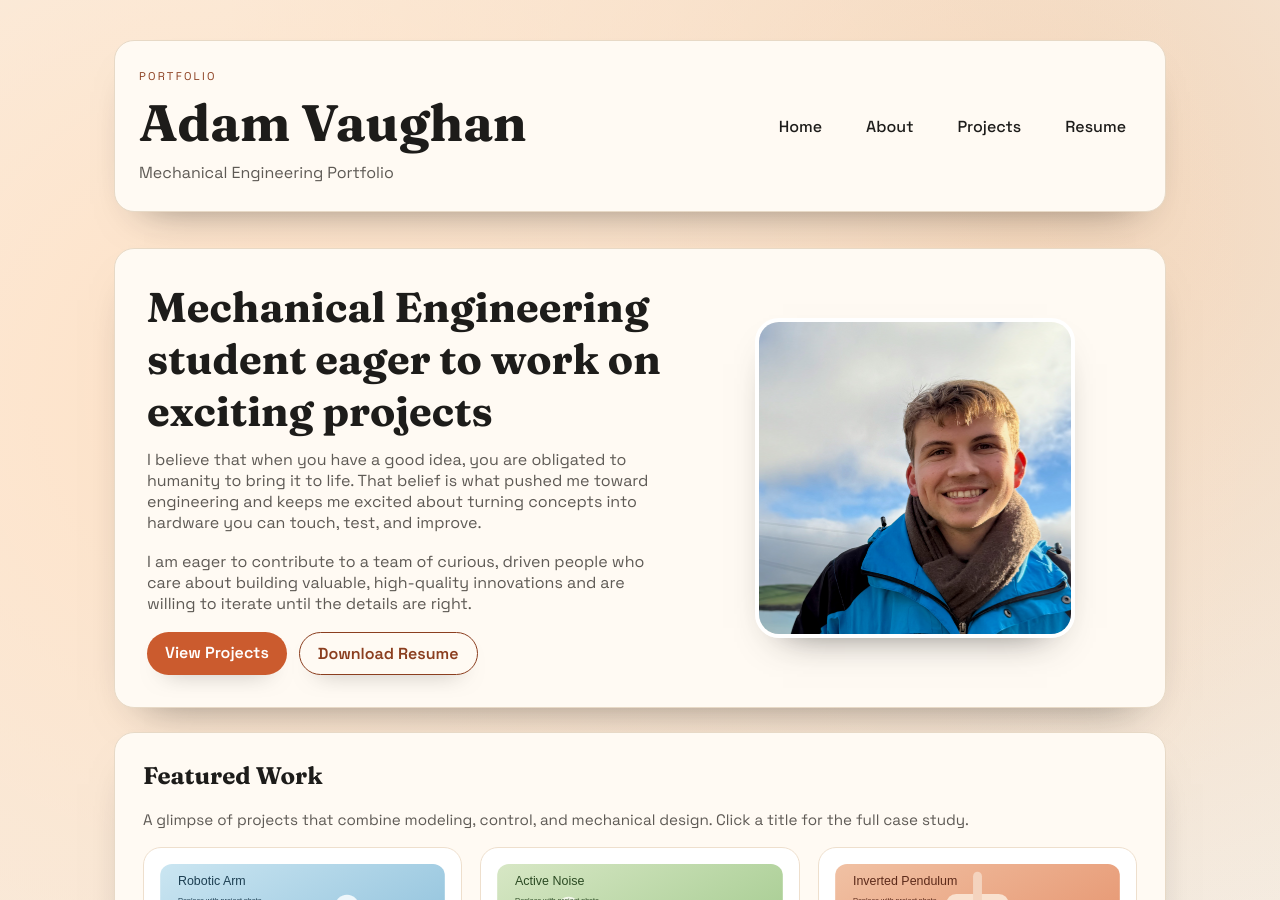
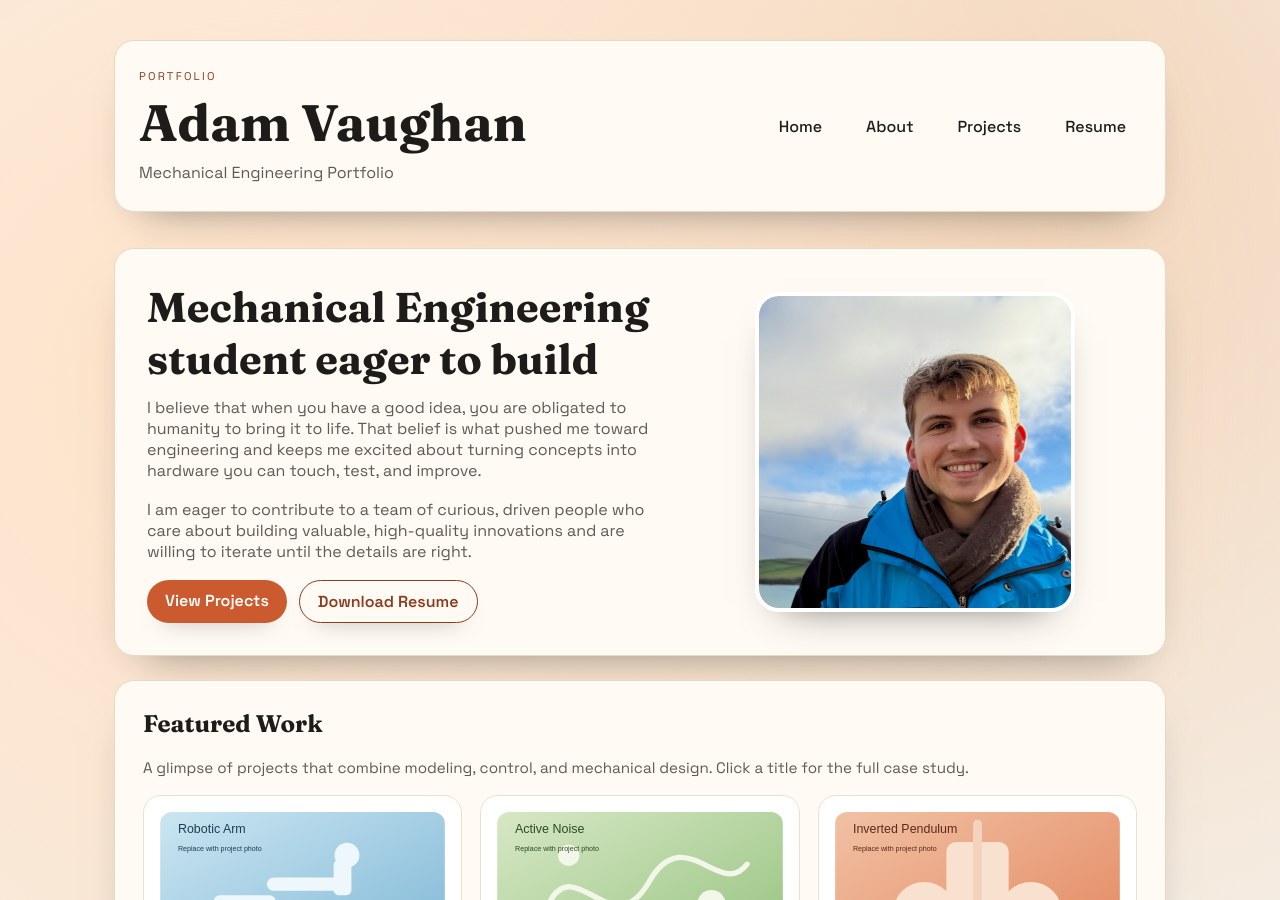
Before and after one commit to adamvaughan10/adamvaughan10.github.io, a Jekyll site: the page built from index.md, in a window 1280 px wide and 900 px high. Built offline with Jekyll 4.4.1, drawn with Linux system fonts in a browser that asks for light colours.

Commit message:
little changes

```diff
--- a/index.md
+++ b/index.md
@@ -5,7 +5,7 @@ title: Home
 
 <section class="hero">
   <div>
-  <h2>Mechanical Engineering student eager to work on exciting projects</h2>
+  <h2>Mechanical Engineering student eager to build</h2>
   <p>I believe that when you have a good idea, you are obligated to humanity to bring it to life. That belief is what pushed me toward engineering and keeps me excited about turning concepts into hardware you can touch, test, and improve.
   </p>
     <p>I am eager to contribute to a team of curious, driven people who care about building valuable, high-quality innovations and are willing to iterate until the details are right.</p>
```
